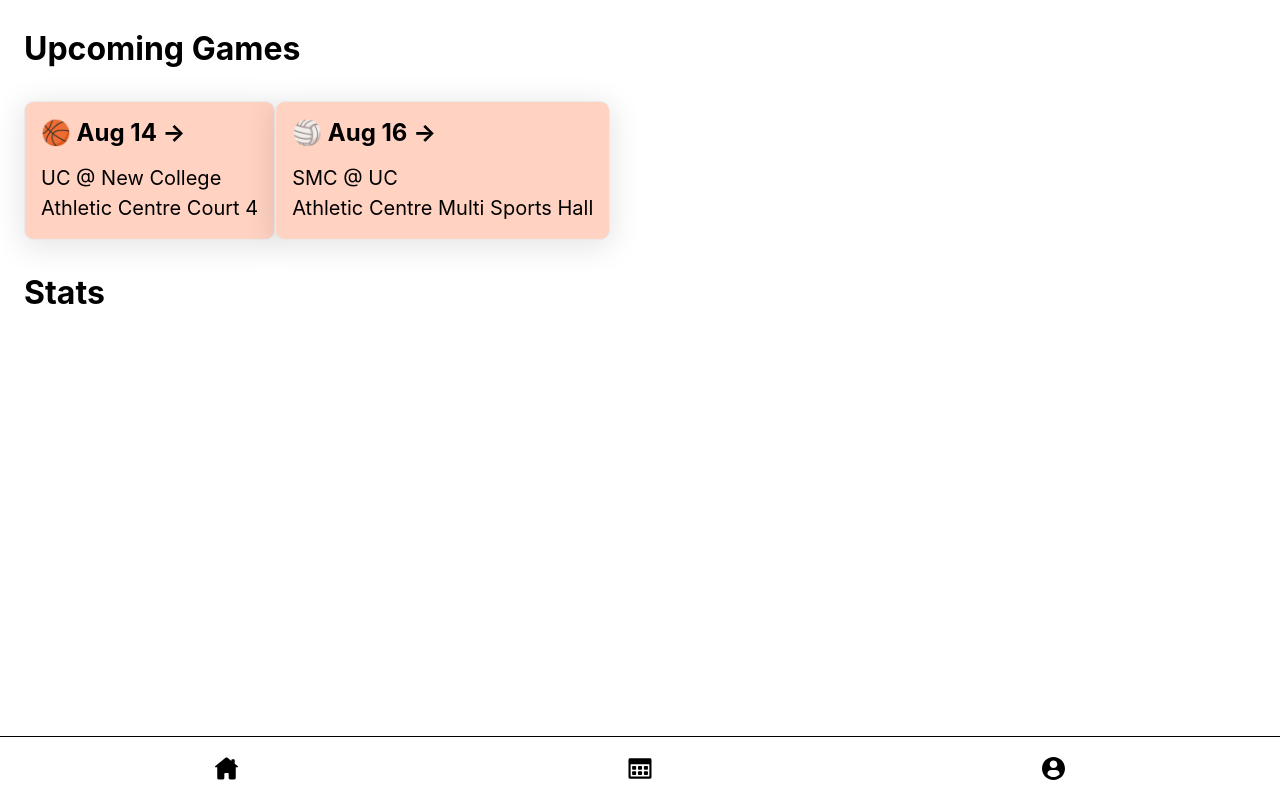
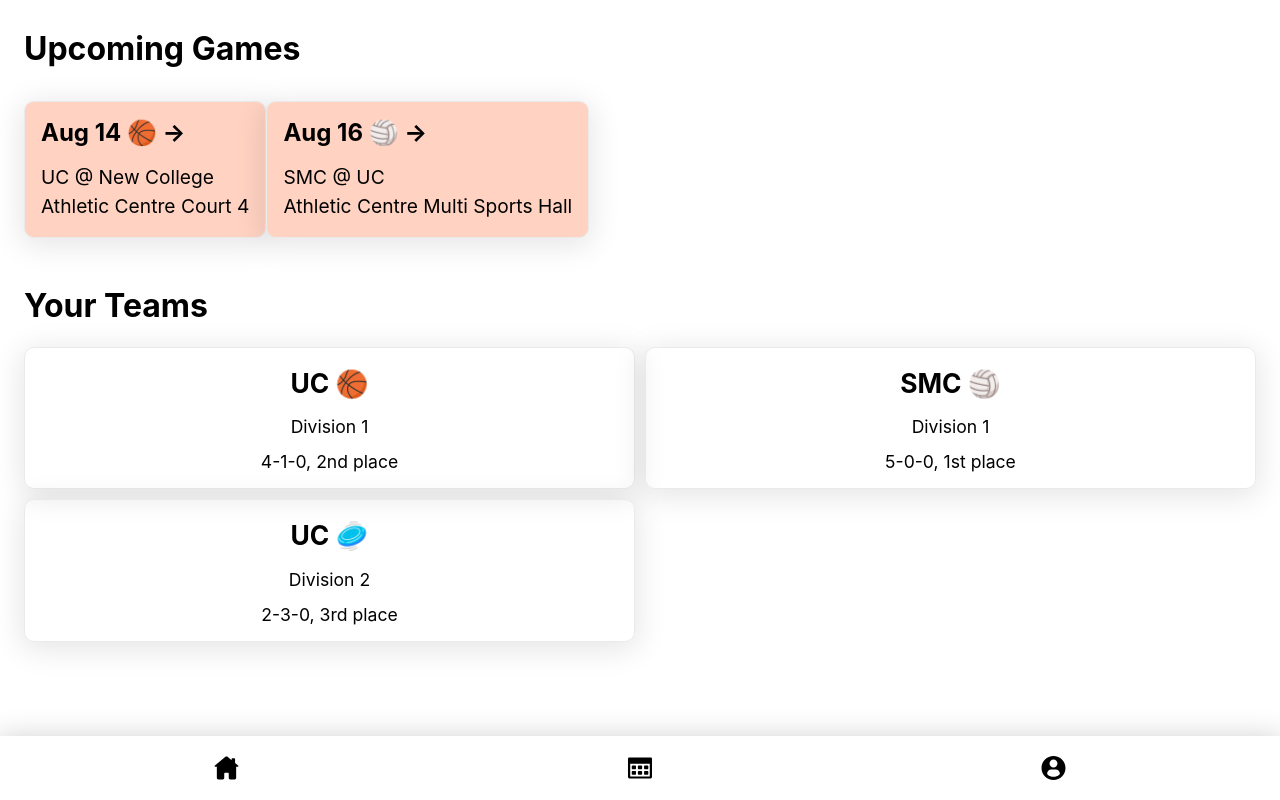
Before and after one commit to hudyu17/IMTeams-client, a Next.js app: page / in a window 1280 px wide. Built offline with nearby package versions, Linux system fonts and the light colour scheme.

Commit message:
homepage adding teams

```diff
--- a/package.json
+++ b/package.json
@@ -12,6 +12,7 @@
     "date-fns": "^2.29.1",
     "next": "12.2.2",
     "react": "^18.2.0",
+    "react-calendar": "^3.7.0",
     "react-date-range": "^1.4.0",
     "react-dom": "18.2.0",
     "react-multi-date-picker": "^3.3.0"
--- a/pages/index.js
+++ b/pages/index.js
@@ -18,26 +18,40 @@ export default function Home() {
       {/* TODO: Pull game data and dynamically create cards */}
         <div className={styles.grid}>
           <a href="https://nextjs.org/docs" className={styles.card}>
-            <h2>🏀 Aug 14 &rarr;</h2>
+            <h2>Aug 14 🏀 &rarr;</h2>
             <p>UC @ New College</p>
             <p>Athletic Centre Court 4</p>
           </a>
-
           <a href="https://nextjs.org/learn" className={styles.card}>
-            <h2>🏐 Aug 16 &rarr;</h2>
+            <h2>Aug 16 🏐  &rarr;</h2>
             <p>SMC @ UC</p>
             <p>Athletic Centre Multi Sports Hall</p>
           </a>
+        </div>
 
+        <h1>
+          Your Teams
+        </h1>
+        <div className={styles.teamgrid}>
+          <a href="https://nextjs.org/docs" className={styles.teamcard}>
+            <h2>UC 🏀</h2>
+            <p>Division 1</p>
+            <p>4-1-0, 2nd place</p>
+          </a>
+
+          <a href="https://nextjs.org/learn" className={styles.teamcard}>
+            <h2>SMC 🏐</h2>
+            <p>Division 1</p>
+            <p>5-0-0, 1st place</p>
+          </a>
+
+          <a href="https://nextjs.org/learn" className={styles.teamcard}>
+            <h2>UC 🥏</h2>
+            <p>Division 2</p>
+            <p>2-3-0, 3rd place</p>
+          </a>
         </div>
-        <h1>
-          Stats
-        </h1>
-
-
       </main>
-
-
     </div>
   )
 }
--- a/styles/Home.module.css
+++ b/styles/Home.module.css
@@ -4,7 +4,7 @@
 
 .main {
   min-height: 100vh;
-  padding: 0.5rem;
+  padding: 0.5rem 0.5rem 6rem;
   flex: 1;
   display: flex;
   flex-direction: column;
@@ -78,6 +78,7 @@
   /* justify-content: center; */
   flex-wrap: wrap;
   /* max-width: 800px; */
+  padding: 0 0 1rem;
 }
 
 .card {
@@ -108,7 +109,7 @@
 
 .card p {
   margin: 0;
-  font-size: 1.25rem;
+  font-size: 1.2rem;
   line-height: 1.5;
 }
 
@@ -117,6 +118,26 @@
   margin-left: 0.5rem;
 }
 
+.teamgrid {
+  display: grid;
+  grid-template-columns: 1fr 1fr;
+  grid-gap: 10px;
+}
+
+.teamcard {
+  /* margin: 0.7rem 0; */
+  padding: 0 1rem;
+  text-align: center;
+  color: inherit;
+  text-decoration: none;
+  border: 1px solid #eaeaea;
+  border-radius: 10px;
+  transition: color 0.15s ease, border-color 0.15s ease;
+  box-shadow: 0px 5px 30px 3px rgba(0,0,0,0.1);
+  font-size: 1.1rem;
+  line-height: 1;
+}
+
 @media (max-width: 600px) {
   .grid {
     width: 100%;
--- a/styles/Navbar.module.css
+++ b/styles/Navbar.module.css
@@ -1,7 +1,8 @@
 .navbar {
     position: fixed;
     bottom: 0;
-    border-top: 1px solid black;
+    /* border-top: 1px solid black; */
+    box-shadow: 0px 5px 30px 3px rgba(0,0,0,0.2);
     width: 100%;
     display: grid;
     grid-template-columns: repeat(3, 1fr);
```
Also changed, not shown: pages/calendar.js (+4 -3 lines), styles/Calendar.module.css (+12 -0 lines), 1 other file (tests, documents, lock files or other folders).
